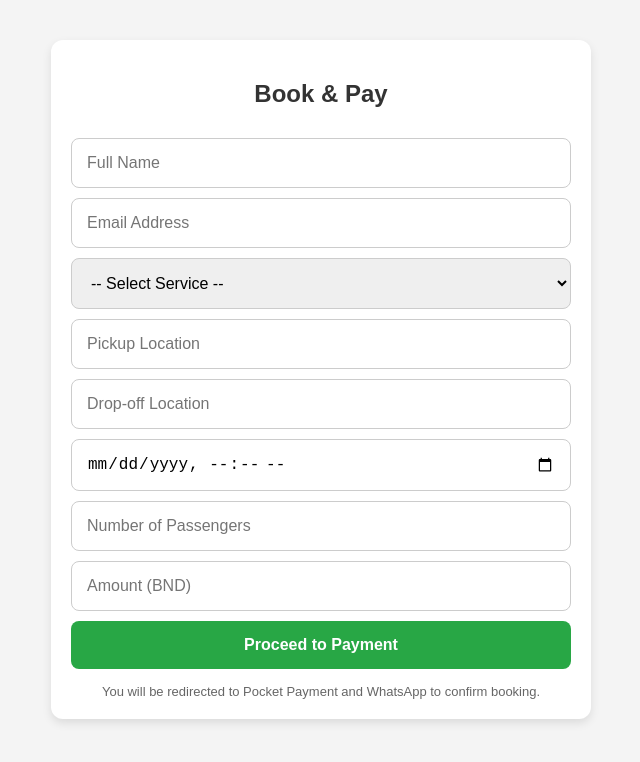
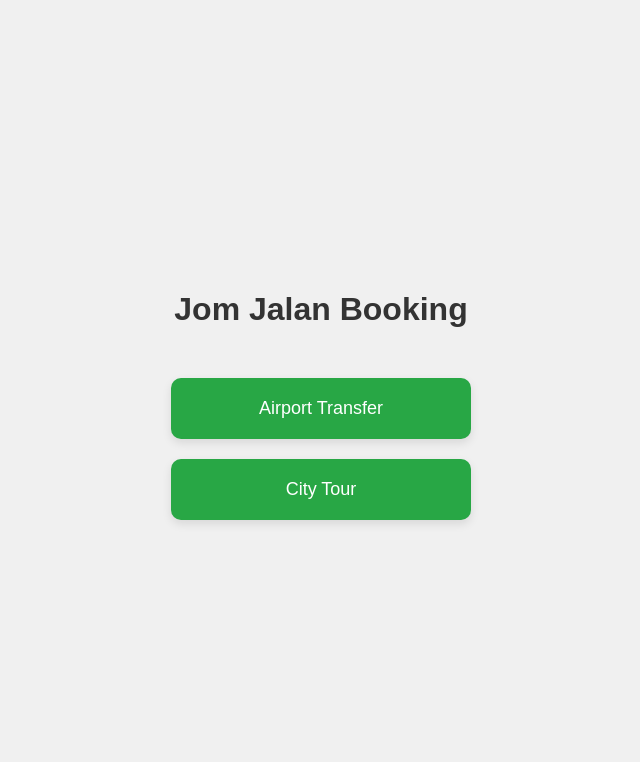
Before and after one commit to alifnordin059/Jom-Jalan, a website: page public/index.html in a window 1280 px wide. Shown: the whole page, without its empty margins (319-959 px from the left). Drawn offline with Linux system fonts and the light colour scheme.

Commit message:
Update index.html

```diff
--- a/public/index.html
+++ b/public/index.html
@@ -2,124 +2,47 @@
 <html lang="en">
 <head>
   <meta charset="UTF-8" />
-  <meta name="viewport" content="width=device-width, initial-scale=1.0"/>
+  <meta name="viewport" content="width=device-width, initial-scale=1" />
   <title>Jom Jalan Booking</title>
   <style>
     body {
       font-family: Arial, sans-serif;
-      background: #f4f4f4;
-      margin: 0;
-      padding: 0;
+      background: #f0f0f0;
+      margin: 0; padding: 0;
+      display: flex;
+      flex-direction: column;
+      align-items: center;
+      justify-content: center;
+      height: 100vh;
     }
-
-    .container {
-      max-width: 500px;
-      margin: auto;
-      background: white;
-      padding: 20px;
-      margin-top: 40px;
-      border-radius: 12px;
-      box-shadow: 0 4px 10px rgba(0, 0, 0, 0.1);
-    }
-
-    h2 {
-      text-align: center;
-      margin-bottom: 20px;
+    h1 {
+      margin-bottom: 40px;
       color: #333;
     }
-
-    input, select, button {
-      width: 100%;
-      padding: 15px;
-      margin-top: 10px;
-      font-size: 16px;
-      border-radius: 8px;
-      border: 1px solid #ccc;
-      box-sizing: border-box;
-    }
-
-    button {
-      background-color: #28a745;
+    .btn {
+      background: #28a745;
       color: white;
       border: none;
-      font-weight: bold;
+      padding: 20px 40px;
+      margin: 10px;
+      font-size: 18px;
+      border-radius: 10px;
       cursor: pointer;
+      width: 220px;
+      text-align: center;
+      text-decoration: none;
+      display: inline-block;
+      box-shadow: 0 4px 10px rgba(0,0,0,0.1);
+      transition: background-color 0.3s ease;
     }
-
-    button:hover {
-      background-color: #218838;
-    }
-
-    .note {
-      font-size: 13px;
-      color: #666;
-      text-align: center;
-      margin-top: 15px;
+    .btn:hover {
+      background: #218838;
     }
   </style>
 </head>
 <body>
-
-  <div class="container">
-    <h2>Book & Pay</h2>
-    <form id="bookingForm">
-      <input name="customer_name" type="text" placeholder="Full Name" required />
-      <input name="customer_email" type="email" placeholder="Email Address" required />
-
-      <select name="service_type" required>
-        <option value="">-- Select Service --</option>
-        <option value="Airport Transfer">Airport Transfer</option>
-        <option value="City Tour">City Tour</option>
-      </select>
-
-      <input name="pickup_location" type="text" placeholder="Pickup Location" required />
-      <input name="dropoff_location" type="text" placeholder="Drop-off Location" required />
-      <input name="booking_time" type="datetime-local" required />
-      <input name="passengers" type="number" placeholder="Number of Passengers" required />
-      <input name="amount" type="number" placeholder="Amount (BND)" required />
-
-      <button type="submit">Proceed to Payment</button>
-    </form>
-
-    <div class="note">You will be redirected to Pocket Payment and WhatsApp to confirm booking.</div>
-  </div>
-
-  <script>
-    document.getElementById('bookingForm').onsubmit = async (e) => {
-      e.preventDefault();
-      const form = e.target;
-      const data = {
-        customer_name: form.customer_name.value,
-        customer_email: form.customer_email.value,
-        service_type: form.service_type.value,
-        pickup_location: form.pickup_location.value,
-        dropoff_location: form.dropoff_location.value,
-        booking_time: form.booking_time.value,
-        passengers: form.passengers.value,
-        amount: form.amount.value
-      };
-
-      try {
-        const res = await fetch("https://jom-jalan-taxi-brunei-services.onrender.com/create-pocket-payment", {
-          method: 'POST',
-          headers: { 'Content-Type': 'application/json' },
-          body: JSON.stringify(data)
-        });
-
-        const result = await res.json();
-        if (result.payment_url) {
-          const msg = `Hi, I booked a *${data.service_type}*.\n\nName: ${data.customer_name}\nEmail: ${data.customer_email}\nPickup: ${data.pickup_location}\nDrop-off: ${data.dropoff_location}\nDate/Time: ${data.booking_time}\nPassengers: ${data.passengers}\nAmount: BND ${data.amount}\n\nPlease confirm my booking.`;
-          const whatsappLink = `https://wa.me/6737137859?text=${encodeURIComponent(msg)}`;
-          window.open(whatsappLink, '_blank'); // open WhatsApp
-          window.location.href = result.payment_url; // go to payment
-        } else {
-          alert("Payment failed. Try again.");
-        }
-      } catch (err) {
-        alert("Error: " + err.message);
-      }
-    };
-  </script>
-
+  <h1>Jom Jalan Booking</h1>
+  <a href="airport-transfer.html" class="btn">Airport Transfer</a>
+  <a href="city-tour.html" class="btn">City Tour</a>
 </body>
 </html>
```
